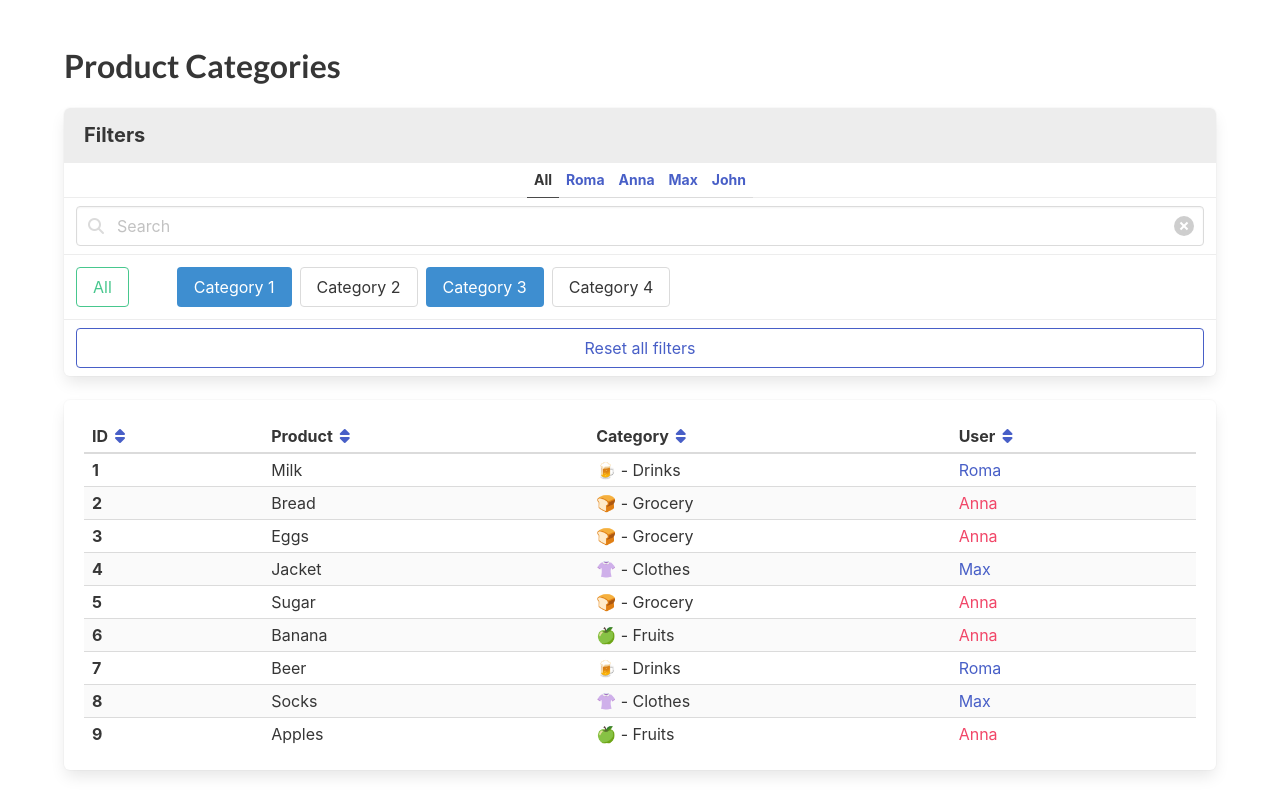
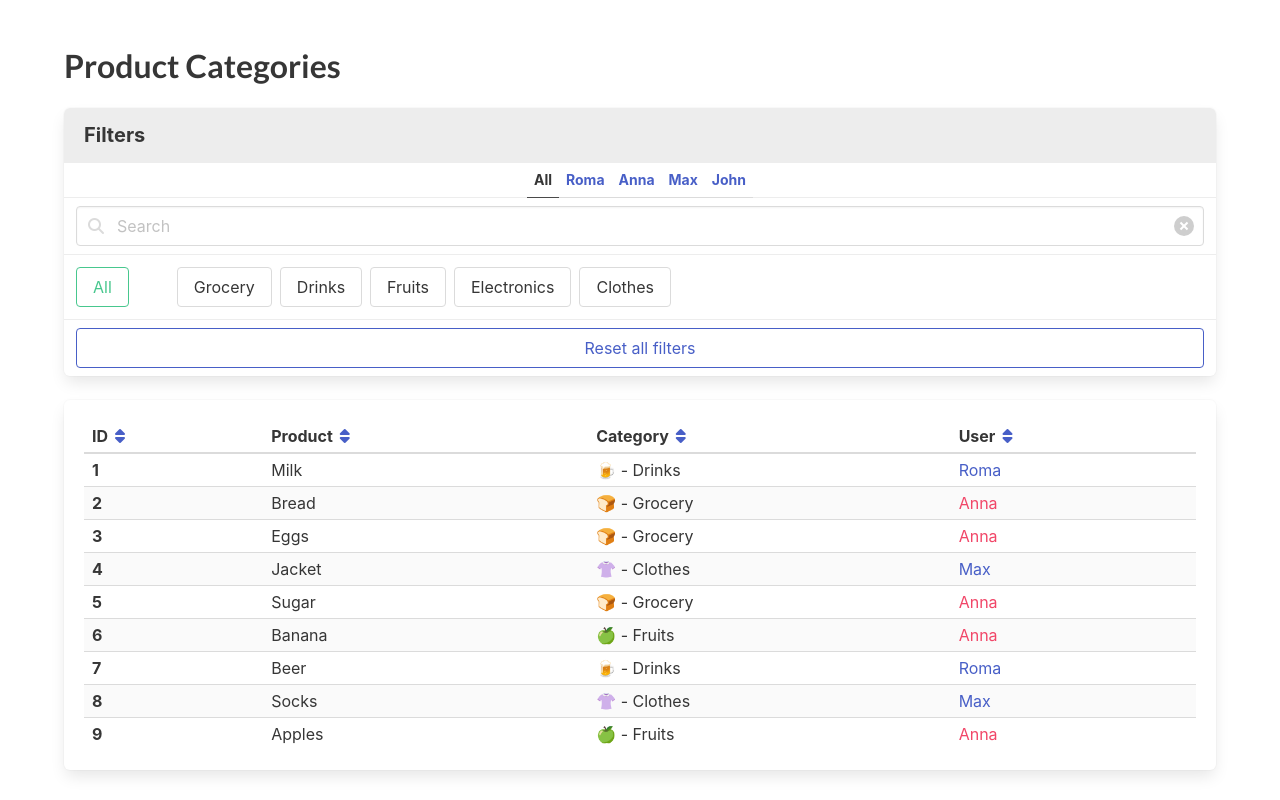
Before and after one commit to Follder/react_product-categories-practice, a React (Create React App) app: page / in a window 1280 px wide. Built offline with nearby package versions, Linux system fonts and the light colour scheme.

Commit message:
make single filter by categories

```diff
--- a/src/App.jsx
+++ b/src/App.jsx
@@ -29,13 +29,16 @@ const products = productsFromServer.map(product => {
 
 const TABLE_HEADER = ['ID', 'Product', 'Category', 'User'];
 const USERS_FILTER = usersFromServer.map(user => user.name);
+const CATEGORIES_FILTER = categoriesFromServer.map(category => category.title);
 const ASC_SORT = 'asc';
 const DESC_SORT = 'desc';
 
 USERS_FILTER.unshift('All');
+CATEGORIES_FILTER.unshift('All');
 
 export const App = () => {
   const [filterByUser, setFilterByUser] = useState('All');
+  const [filterByCategory, setfilterByCategory] = useState('All');
   const [query, setQuery] = useState('');
   const [sortBy, setSortBy] = useState('');
   const [sortOrder, setSortOrder] = useState(ASC_SORT);
@@ -46,6 +49,12 @@ export const App = () => {
   if (filterByUser !== 'All') {
     visibleGoods = visibleGoods.filter(
       good => good.category.user.name === filterByUser,
+    );
+  }
+
+  if (filterByCategory !== 'All') {
+    visibleGoods = visibleGoods.filter(
+      good => good.category.title === filterByCategory,
     );
   }
 
@@ -110,6 +119,7 @@ export const App = () => {
 
   function handleResetAll() {
     setFilterByUser('All');
+    setfilterByCategory('All');
     setQuery('');
     setSortBy('');
     setSortOrder(ASC_SORT);
@@ -169,36 +179,25 @@ export const App = () => {
             </div>
 
             <div className="panel-block is-flex-wrap-wrap">
-              <a
-                href="#/"
-                data-cy="AllCategories"
-                className="button is-success mr-6 is-outlined"
-              >
-                All
-              </a>
-
-              <a
-                data-cy="Category"
-                className="button mr-2 my-1 is-info"
-                href="#/"
-              >
-                Category 1
-              </a>
-
-              <a data-cy="Category" className="button mr-2 my-1" href="#/">
-                Category 2
-              </a>
-
-              <a
-                data-cy="Category"
-                className="button mr-2 my-1 is-info"
-                href="#/"
-              >
-                Category 3
-              </a>
-              <a data-cy="Category" className="button mr-2 my-1" href="#/">
-                Category 4
-              </a>
+              {CATEGORIES_FILTER.map((category, i) => (
+                <a
+                  key={category}
+                  href="#/"
+                  data-cy={
+                    category[i] === category[0] ? 'AllCategories' : 'Category'
+                  }
+                  className={cn('button', {
+                    'is-success mr-6 is-outlined': category[i] === category[0],
+                    'mr-2 my-1': category[i] !== category[0],
+                    'mr-2 my-1 is-info':
+                      category[i] !== category[0] &&
+                      category === filterByCategory,
+                  })}
+                  onClick={() => setfilterByCategory(category)}
+                >
+                  {category}
+                </a>
+              ))}
             </div>
 
             <div className="panel-block">
```
